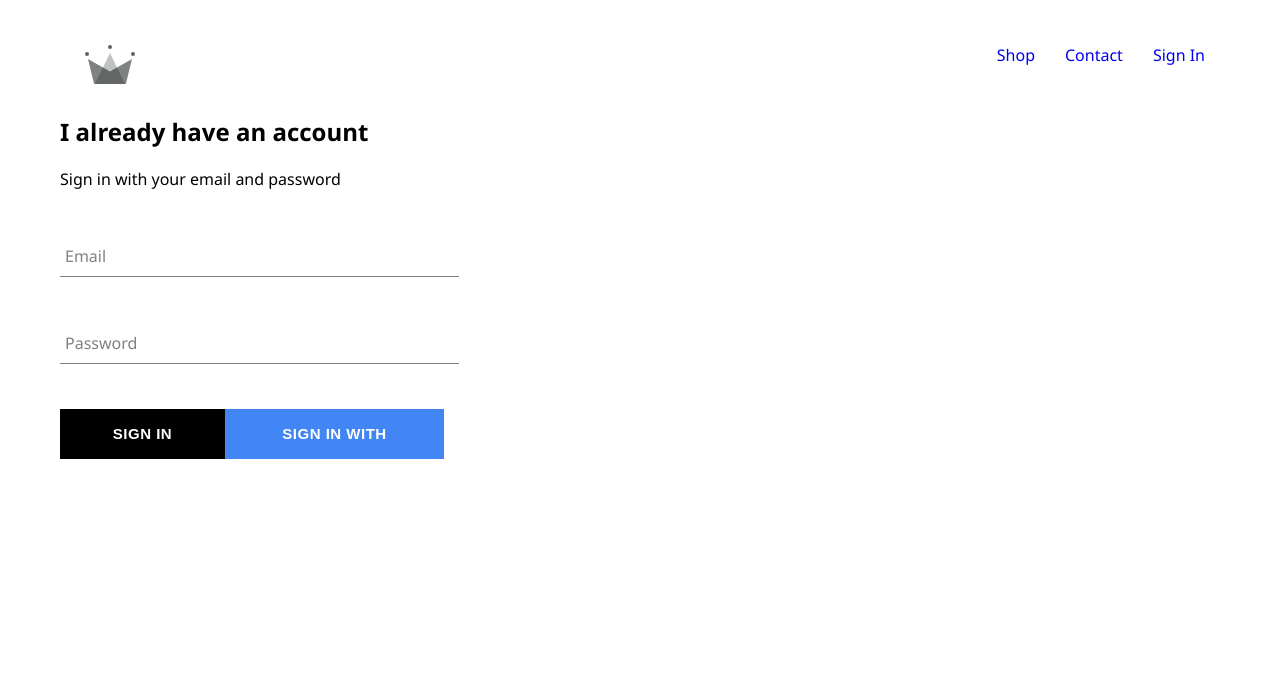
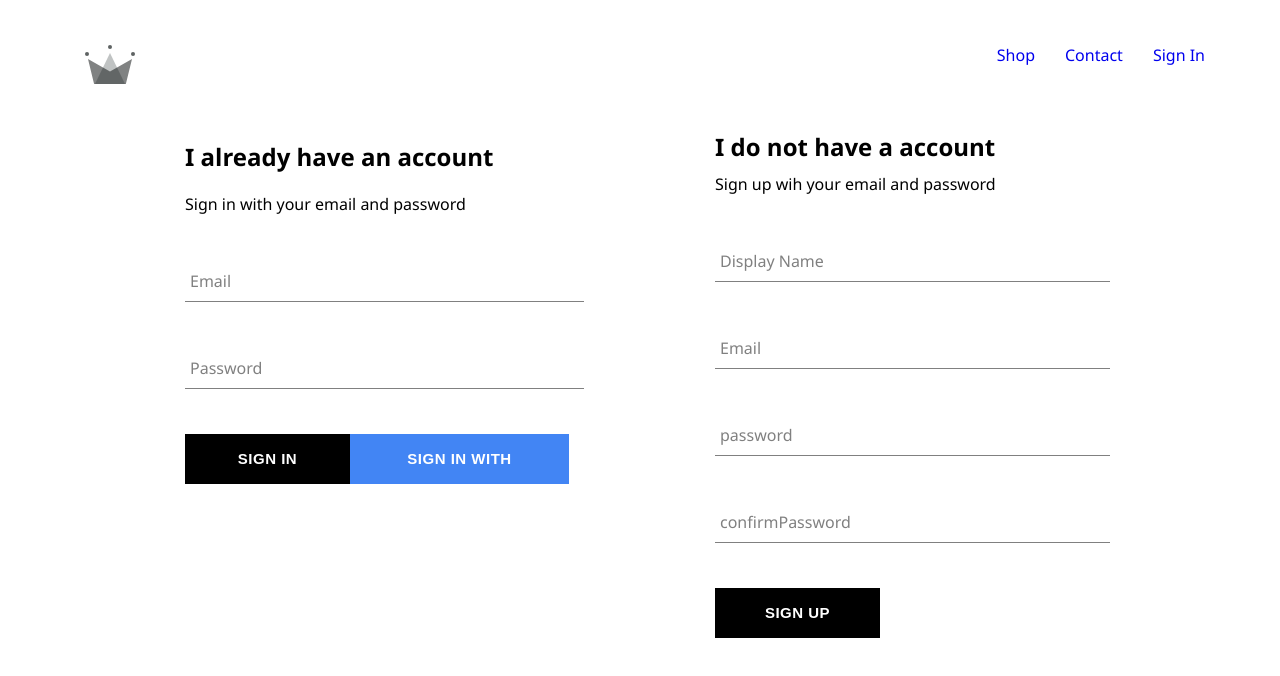
Before and after one commit to homesh123/ecom-react, a React (Create React App) app in the folder aayanarts/: page /signin in a window 1280 px wide. Shown: the top 676 px of the page. Built offline with nearby package versions, Linux system fonts and the light colour scheme; no server answers.

Commit message:
Added signup component and implemented firestore to create new user in firebase database

```diff
--- a/aayanarts/src/App.js
+++ b/aayanarts/src/App.js
@@ -5,7 +5,7 @@
 import HomePage from './pages/homepage/homepage.component';
 import ShopPage from './pages/shop/shop.component'
 import SignInAndSignUpComp from './pages/sing-in-and-sign-up/sign-in-and-sign-up.component';
-import {auth} from './firebase/firebase.utils';
+import {auth, createUserProfileDocument} from './firebase/firebase.utils';
 
 class App extends React.Component{
   constructor(){
@@ -19,9 +19,22 @@
   unsubscribeFromAuth = null;
 
   componentDidMount(){
-   this.unsubscribeFromAuth = auth.onAuthStateChanged(user => {
-      this.setState({currentUser:user});
-      console.log(user);
+   this.unsubscribeFromAuth = auth.onAuthStateChanged(async userAuth => {
+      if(userAuth){
+        const userRef = await createUserProfileDocument(userAuth)
+         userRef.onSnapshot(snapshot => {
+          this.setState({
+            currentUser:{
+              id: snapshot.id,
+            ...snapshot.data()
+            }
+        }, () => {
+
+            console.log(this.state)
+        })
+          })
+      }
+          this.setState({currentUser:userAuth})
     })
   }
 
--- /dev/null
+++ b/aayanarts/src/components/sign-up/sign-up.component.jsx
@@ -0,0 +1,93 @@
+import React from 'react';
+import FormInput from '../form-input/form-input.component';
+import CustomButton from '../custom-button/custom-button.component';
+import { auth, createUserProfileDocument } from '../../firebase/firebase.utils';
+import './sign-up.styles.scss';
+
+class SignUp extends React.Component {
+    constructor() {
+        super();
+
+        this.state = {
+            displayName: '',
+            email: '',
+            password: '',
+            confirmPassword: ''
+        }
+    }
+
+    handleSubmit = async event => {
+        event.preventDefault();
+        const {displayName,email,password,confirmPassword} = this.state;
+
+        if (password !== confirmPassword) {
+            alert("Password don't match");
+            return;
+        }
+
+        try {
+            const { user } = await auth.createUserWithEmailAndPassword(email, password);
+            await createUserProfileDocument(user, { displayName })
+            this.setState({
+                displayName: '',
+                email: '',
+                password: '',
+                confirmPassword: ''
+            });
+        } catch (error) {
+            console.error(error)
+        }
+    }
+
+    handleChange = event => {
+        const { name, value } = event.target;
+        this.setState({ [name]: value });
+    }
+
+    render() {
+        const {displayName,email,password,confirmPassword} = this.state;
+        return (
+            <div className="sign-up">
+                <h2 className="title" > I do not have a account</h2>
+                <span>Sign up wih your email and password</span>
+                <form className="sign-up-form" onSubmit={this.handleSubmit}>
+                    <FormInput
+                        type="text"
+                        name="displayName"
+                        value={displayName}
+                        onChange={this.handleChange}
+                        label="Display Name"
+                        required
+                    />
+                    <FormInput
+                        type="email"
+                        name="email"
+                        value={email}
+                        onChange={this.handleChange}
+                        label="Email"
+                        required
+                    />
+                    <FormInput
+                        type="password"
+                        name="password"
+                        value={password}
+                        onChange={this.handleChange}
+                        label="password"
+                        required
+                    />
+                    <FormInput
+                        type="password"
+                        name="confirmPassword"
+                        value={confirmPassword}
+                        onChange={this.handleChange}
+                        label="confirmPassword"
+                        required
+                    />
+                    <CustomButton type='submit'>Sign Up</CustomButton>
+                </form>
+            </div>
+        )
+    }
+}
+
+export default SignUp;
--- /dev/null
+++ b/aayanarts/src/components/sign-up/sign-up.styles.scss
@@ -0,0 +1,9 @@
+.sign-up{
+    display: flex;
+    flex-direction: column;
+    width: 380px;
+
+    .title{
+        margin:10px 0;
+    }
+}
--- a/aayanarts/src/firebase/firebase.utils.js
+++ b/aayanarts/src/firebase/firebase.utils.js
@@ -3,13 +3,36 @@
 import "firebase/auth";
 
 const config = {
-    apiKey: "AIzaSyAHcrVCf8aKNqEqXiBXVxHY2aM23ZMWZuA",
-    authDomain: "aayanarts-4c211.firebaseapp.com",
-    projectId: "aayanarts-4c211",
-    storageBucket: "aayanarts-4c211.appspot.com",
-    messagingSenderId: "1032396258068",
-    appId: "1:1032396258068:web:d954ef49fa65ed8be52001",
-    measurementId: "G-Z0983NDZKP"
+  apiKey: "AIzaSyDedt5j9ba8BcigI5HqVLfDafIVVcjDmCs",
+  authDomain: "aa123-88b5e.firebaseapp.com",
+  projectId: "aa123-88b5e",
+  storageBucket: "aa123-88b5e.appspot.com",
+  messagingSenderId: "54613514521",
+  appId: "1:54613514521:web:8206c6b586a5ddfae94d88"
+};
+
+  export const createUserProfileDocument = async (userAuth,additionalData) => {
+    if(!userAuth) return;
+
+    const userRef = firestore.doc(`users/${userAuth.uid}`);
+    const snapShot = await userRef.get();
+
+    if(!snapShot.exists){
+        const {displayName, email} = userAuth;
+        const createdAt = new Date();
+
+        try{
+          await userRef.set({
+            displayName,
+            email,
+            createdAt,
+            ...additionalData
+          });
+        } catch(error){
+          console.log('error creating user', error.message)
+        }
+    }  return userRef;
+
   };
 
 firebase.initializeApp(config);
--- a/aayanarts/src/pages/sing-in-and-sign-up/sign-in-and-sign-up.component.jsx
+++ b/aayanarts/src/pages/sing-in-and-sign-up/sign-in-and-sign-up.component.jsx
@@ -1,10 +1,12 @@
 import React from 'react';
 import SignIn from '../../components/sign-in/sign-in.component';
+import SignUp from '../../components/sign-up/sign-up.component';
 import './sign-in-and-sign-up.styles.scss';
 
 const SignInAndSignUpComp = () => (
     <div className="sign-in-and-sign-up">
         <SignIn></SignIn>
+        <SignUp></SignUp>
     </div>
 )
 
--- a/aayanarts/src/pages/sing-in-and-sign-up/sign-in-and-sign-up.styles.scss
+++ b/aayanarts/src/pages/sing-in-and-sign-up/sign-in-and-sign-up.styles.scss
@@ -0,0 +1,6 @@
+.sign-in-and-sign-up{
+    width:910px;
+    display: flex;
+    justify-content: space-between;
+    margin:30px auto;
+}
```
